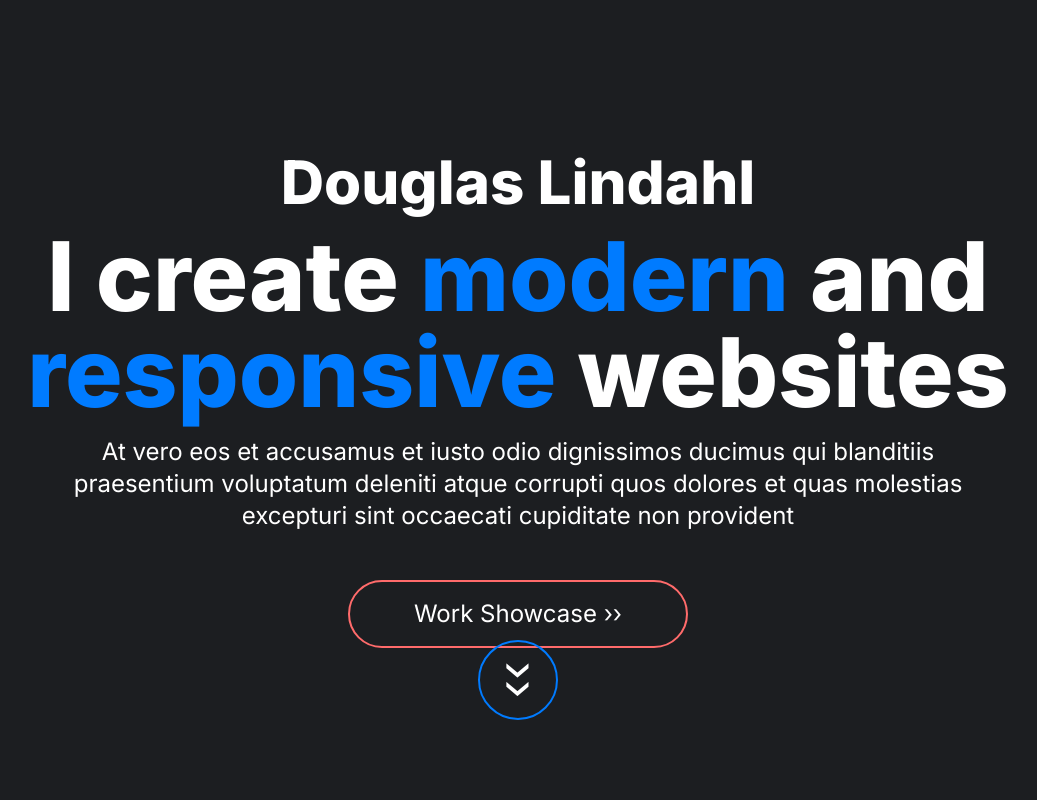
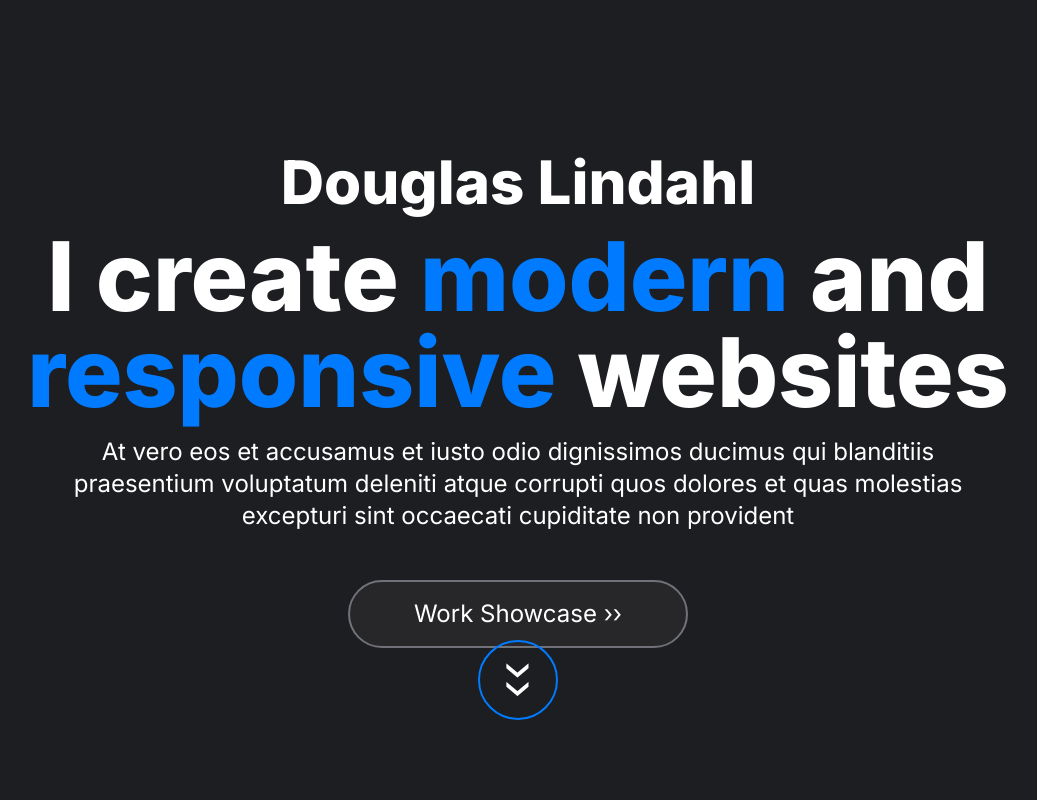
Before and after one commit to DouglasLindahl/douglas-portfolio, a Next.js app: page / in a window 1280 px wide. Shown: the top 800 px of the page, without its empty margins (122-1159 px from the left). Built offline with nearby package versions, Linux system fonts and the light colour scheme.

Commit message:
Update page.tsx

```diff
--- a/src/app/page.tsx
+++ b/src/app/page.tsx
@@ -58,7 +58,7 @@ export default function Home() {
         </p>
         <button
           onClick={scrollToShowcase}
-          className="px-16 py-4 rounded-full text-2xl mt-8 border-2 border-secondary-color "
+          className="px-16 py-4 rounded-full text-2xl mt-8 border-2 border-zinc-500 bg-zinc-800"
         >
           Work Showcase &rsaquo;&rsaquo;
         </button>
```
